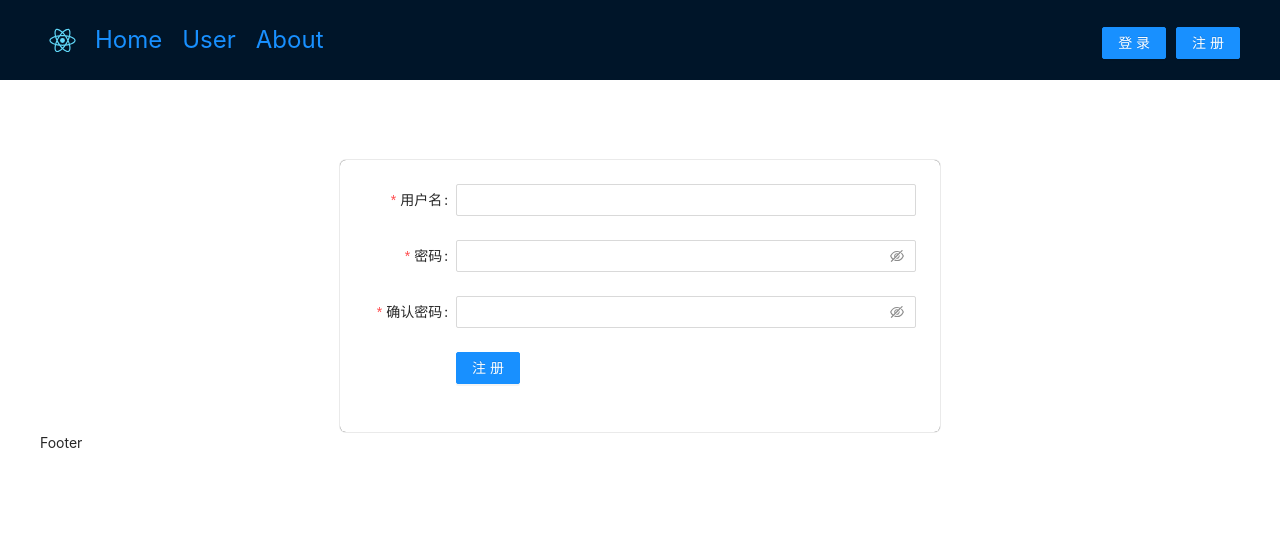
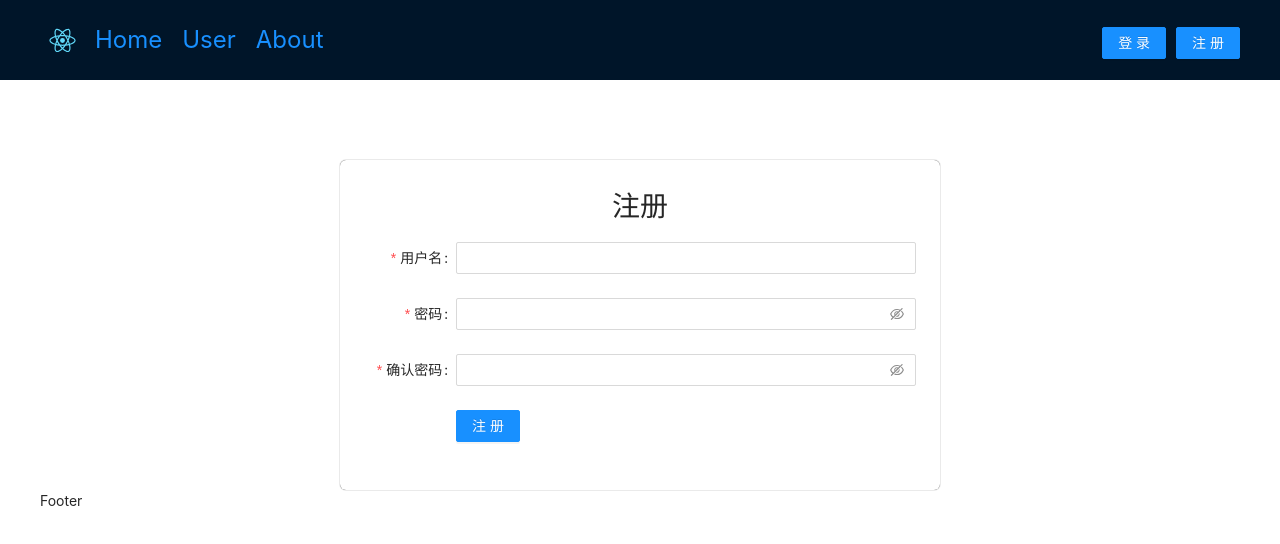
Before and after one commit to UntilTheCore/free-drawing-bed-react, a React (Create React App) app: page /register in a window 1280 px wide. Shown: the top 544 px of the page. Built offline with nearby package versions, Linux system fonts and the light colour scheme.

Commit message:
注册表单增加title

```diff
--- a/src/views/Register.tsx
+++ b/src/views/Register.tsx
@@ -12,6 +12,10 @@ const RegisterWrapper = styled.div`
   margin-left: auto;
   margin-right: auto;
 `;
+
+const Title = styled.h1`
+  text-align: center;
+`
 
 const Register: React.FC = () => {
   const onFinish = (values: any) => {
@@ -42,6 +46,7 @@ const Register: React.FC = () => {
 
   return (
     <RegisterWrapper>
+      <Title>注册</Title>
       <Form
         name="basic"
         labelCol={{ span: 4 }}
```
